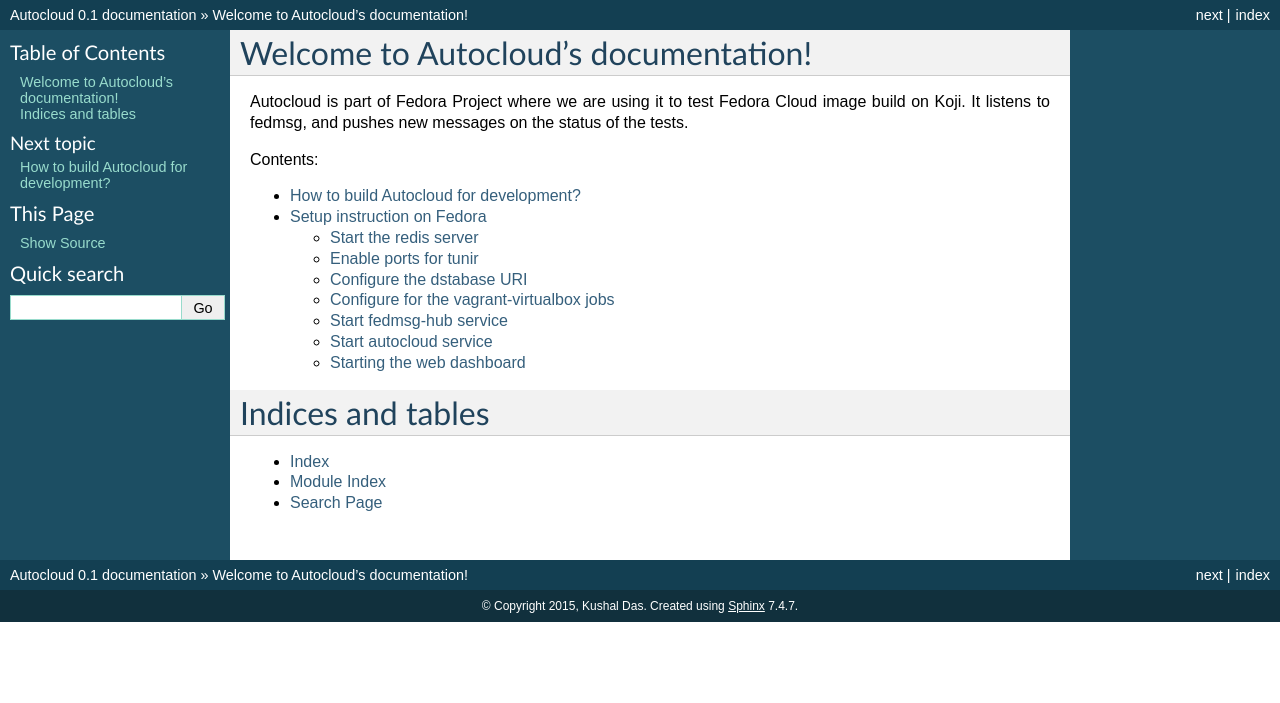
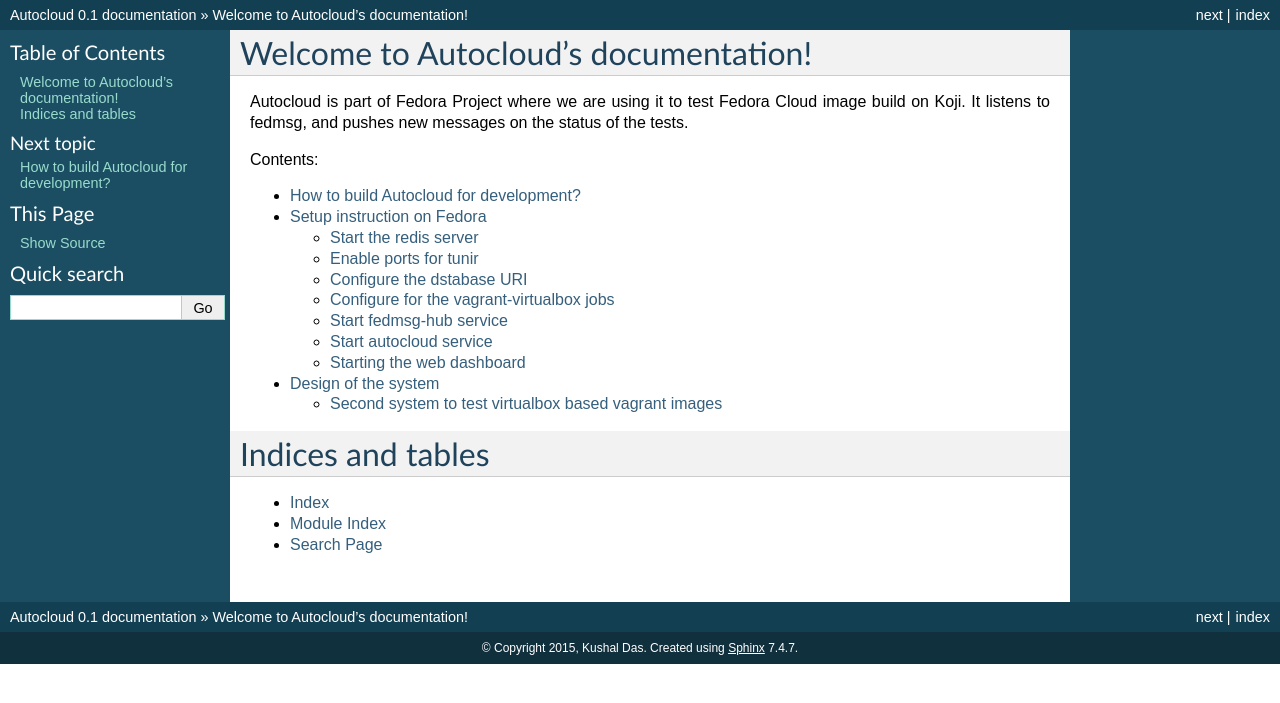
Before and after one commit to kushaldas/autocloud, a Sphinx documentation site: the page built from docs/index.rst, in a window 1280 px wide. Shown: the top 703 px of the page. Built offline with Sphinx 7.4.7, drawn with Linux system fonts in a browser that asks for light colours; some of the changed lines change nothing that is shown.

Commit message:
Adds initial idea about the design of the system.

```diff
--- /dev/null
+++ b/docs/design.rst
@@ -0,0 +1,20 @@
+Design of the system
+======================
+
+Autocloud helps to automated testing of the Fedora Cloud images, and vagrant images produced
+in the koji. It uses fedmsg to keep listening to new builds (createImage) task, and when a
+new image is available it enqueues it to it's own job queue, and then finally execute the
+latest tests on the image. It can find out if the image is qcow2 based cloud image, or a
+vagrant image, and calls tunir to do the real testing. The following image gives a basic
+idea about the flow of the steps in autocloud.
+
+
+.. image:: design.png
+
+Second system to test virtualbox based vagrant images
+------------------------------------------------------
+
+We need a second system which only tests the vagrant-virtualbox images. This has to be done
+in a separate system as Virtualbox can not co-exists with kvm. So, the primary system does all
+the work related to any libvirt based image (may be a qcow2, or a box file). The secondary
+system only listens for vagrant-virtualbox based images, and tests those vagrant images.
--- a/docs/index.rst
+++ b/docs/index.rst
@@ -16,6 +16,7 @@
 
    building
    setup
+   design
 
 
 
```
